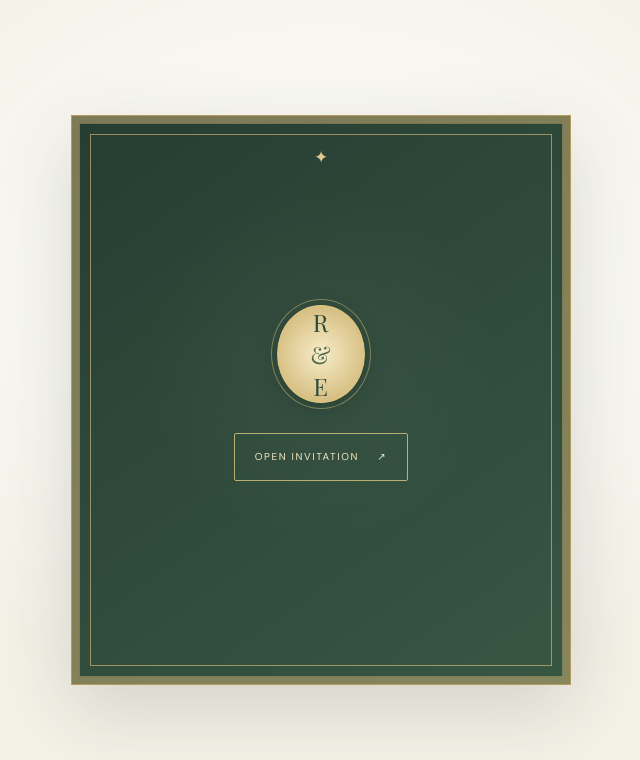
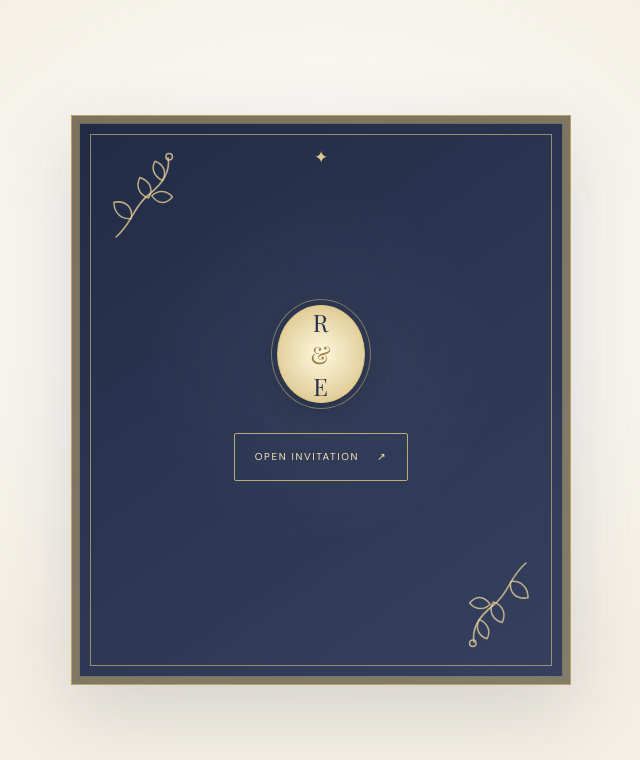
Before and after one commit to rishav-ghosh-98/Engagement-Card, a React (Vite) app: page / in a window 1280 px wide. Shown: the top 760 px of the page, without its empty margins (319-959 px from the left). Built offline with nearby package versions, Linux system fonts and the light colour scheme; a web font is replaced by a local one.

Commit message:
stylistic chnges again

```diff
--- a/src/App.jsx
+++ b/src/App.jsx
@@ -3,6 +3,19 @@ import { AnimatePresence, motion, useReducedMotion } from 'framer-motion';
 import './styles/engagement.css';
 import { weddingData } from './data/weddingData';
 import MusicToggle from './components/MusicToggle';
+
+function FloralMotif({ className }) {
+  return (
+    <svg className={className} viewBox="0 0 96 96" fill="none" aria-hidden="true">
+      <path d="M13 84C29 70 28 57 43 45C56 35 63 23 61 11" stroke="currentColor" strokeWidth="1.5" strokeLinecap="round" />
+      <path d="M27 67C17 68 11 61 11 52C21 50 29 56 27 67Z" stroke="currentColor" strokeWidth="1.4" strokeLinejoin="round" />
+      <path d="M43 48C34 45 31 37 35 29C44 32 48 40 43 48Z" stroke="currentColor" strokeWidth="1.4" strokeLinejoin="round" />
+      <path d="M56 32C48 28 45 21 49 14C57 17 60 24 56 32Z" stroke="currentColor" strokeWidth="1.4" strokeLinejoin="round" />
+      <path d="M46 46C52 40 60 41 65 47C59 54 52 54 46 46Z" stroke="currentColor" strokeWidth="1.4" strokeLinejoin="round" />
+      <circle cx="62" cy="10" r="3" stroke="currentColor" strokeWidth="1.4" />
+    </svg>
+  );
+}
 
 function InvitationCover({ onOpen, isOpening, prefersReducedMotion }) {
   return (
@@ -22,6 +35,8 @@ function InvitationCover({ onOpen, isOpening, prefersReducedMotion }) {
           animate={isOpening ? (prefersReducedMotion ? { opacity: 0 } : { rotateX: -168 }) : { rotateX: 0, opacity: 1 }}
           transition={{ duration: prefersReducedMotion ? 0.2 : 1.15, ease: [0.22, 0.75, 0.25, 1] }}
         >
+          <FloralMotif className="cover__motif cover__motif--top" />
+          <FloralMotif className="cover__motif cover__motif--bottom" />
           <div className="cover__seal" aria-hidden="true">R <i>&</i> E</div>
           <button className="button button--pink" onClick={onOpen} disabled={isOpening}>
             {isOpening ? 'Opening…' : 'Open invitation'} <span>↗</span>
@@ -38,23 +53,27 @@ function Invitation() {
     <motion.div className="site" initial={{ opacity: 0, y: 18 }} animate={{ opacity: 1, y: 0 }} transition={{ duration: 0.8 }}>
       <header className="topbar"><a href="#top" className="wordmark">R <span>&</span> E</a><a href="#details" className="topbar__link"><span>↘</span></a></header>
       <section className="hero" id="top">
+        <FloralMotif className="hero__motif hero__motif--top" />
+        <FloralMotif className="hero__motif hero__motif--bottom" />
         <div className="hero__copy">
           <p className="hero__pretitle">Together with our families,</p>
           <motion.h1 className="hero__couple-names" initial={{ opacity: 0, y: 18 }} animate={{ opacity: 1, y: 0 }} transition={{ duration: .8, delay: .2 }}>
-            <span>Rishav</span> <em>&amp;</em> <span>Eshani</span>
+            <span>Rishav</span>
+            <em>&amp;</em>
+            <span>Eshani</span>
           </motion.h1>
           <p className="hero__description">invite you to celebrate the beginning of a beautiful new chapter</p>
-          <div className="hero__date"><span>13</span><div><b>DECEMBER</b><small>SUNDAY · 10:00 AM</small></div><span className="hero__year">2026</span></div>
         </div>
       </section>
       <motion.section className="details section-pad" id="details" initial={{ opacity: 0, y: 30 }} whileInView={{ opacity: 1, y: 0 }} viewport={{ once: true, amount: .15 }} transition={{ duration: .8 }}>
-        <div className="section-heading"><span className="eyebrow">SAVE THE DATE</span><h2>The celebration</h2><p>One special morning. A lifetime of memories.</p></div>
+        <div className="section-heading"><span className="eyebrow">SAVE THE DATE</span><h2>The celebration</h2><p>One special morning. A lifetime of memories.</p><FloralMotif className="section-heading__motif" /></div>
         <div className="details-grid">
           <motion.article className="detail-card" initial={{ opacity: 0, y: 24 }} whileInView={{ opacity: 1, y: 0 }} viewport={{ once: true }} transition={{ duration: .7, delay: .12 }}><span className="detail-label">WHEN</span><h3>Sunday<br/>13 December 2026</h3><p>At 10:00 in the morning</p></motion.article>
           <motion.article className="detail-card" initial={{ opacity: 0, y: 24 }} whileInView={{ opacity: 1, y: 0 }} viewport={{ once: true }} transition={{ duration: .7, delay: .25 }}><span className="detail-label">WHERE</span><h3>{venue.name}</h3><p>{venue.address}</p><a className="text-link" href={venue.mapUrl} target="_blank" rel="noreferrer">GET DIRECTIONS ↗</a></motion.article>
         </div>
       </motion.section>
       <motion.section className="closing section-pad" initial={{ opacity: 0, y: 25 }} whileInView={{ opacity: 1, y: 0 }} viewport={{ once: true }} transition={{ duration: .8 }}>
+        <FloralMotif className="closing__motif" />
         <span className="eyebrow">YOUR PRESENCE IS OUR PRESENT</span>
         <h2>We can't wait<br/><i>to see you.</i></h2>
         <p>With love and warm wishes,</p>
--- a/src/components/MusicToggle.css
+++ b/src/components/MusicToggle.css
@@ -16,7 +16,7 @@
   border-radius: 999px;
   background: rgba(250, 249, 245, 0.96);
   color: var(--rose-deep);
-  box-shadow: 0 8px 24px rgba(48, 59, 51, 0.1);
+  box-shadow: 0 8px 24px rgba(40, 45, 69, 0.1);
   font: inherit;
   font-size: 0.78rem;
   font-weight: 650;
@@ -29,7 +29,7 @@
 .music-toggle__button:hover {
   transform: translateY(-2px);
   background: #fff;
-  box-shadow: 0 11px 28px rgba(48, 59, 51, 0.14);
+  box-shadow: 0 11px 28px rgba(40, 45, 69, 0.14);
 }
 
 .music-toggle__button:focus-visible {
--- a/src/styles/engagement.css
+++ b/src/styles/engagement.css
@@ -404,16 +404,16 @@ img, svg, video { max-width: 100%; }
 }
 
 :root {
-  --ink: #263a31;
-  --muted: #77847a;
-  --paper: #faf8f1;
-  --line: #e2ddcc;
-  --sage: #b6c0ad;
-  --rose: #c5aa6b;
-  --rose-deep: #304b3b;
-  --rose-soft: #e9eee7;
-  --rose-pale: #f5f3eb;
-  --rose-gold: #c8ad70;
+  --ink: #282d45;
+  --muted: #716d73;
+  --paper: #fbf8f0;
+  --line: #e5dcc9;
+  --sage: #c6b998;
+  --rose: #b99b5b;
+  --rose-deep: #29324d;
+  --rose-soft: #f3eddf;
+  --rose-pale: #faf6ea;
+  --rose-gold: #c8ab6e;
   --font-body: 'DM Sans', Arial, sans-serif;
   --font-display: 'Playfair Display', Georgia, serif;
   --serif: 'Playfair Display', Georgia, serif;
@@ -484,6 +484,9 @@ body, .site { background: var(--paper); color: var(--ink); }
 .hero__pretitle { margin: 12px 0 4px; color: var(--muted); }
 .hero h1.hero__couple-names {
   justify-content: center;
+  flex-direction: column;
+  align-items: center;
+  gap: 0;
   max-width: none;
   margin: 0;
   color: var(--ink);
@@ -491,6 +494,7 @@ body, .site { background: var(--paper); color: var(--ink); }
   line-height: 1.04;
   letter-spacing: -.035em;
 }
+.hero__couple-names > span { display: block; }
 .hero__couple-names em { color: var(--rose); }
 .hero__description {
   max-width: 470px;
@@ -759,23 +763,23 @@ body, .site { background: var(--paper); color: var(--ink); }
 
 .cover {
   background:
-    radial-gradient(ellipse at 50% 36%, rgba(255,255,255,.92), transparent 58%),
-    #f4f1e7;
+    radial-gradient(ellipse at 50% 36%, rgba(255,255,255,.9), transparent 58%),
+    #f3efe5;
 }
 .cover__frame {
-  border-color: rgba(200,173,112,.82);
-  background: #fbf9f2;
-  box-shadow: 0 24px 70px rgba(38,58,49,.16);
+  border-color: rgba(190,160,99,.82);
+  background: #fbf8f0;
+  box-shadow: 0 24px 70px rgba(37,42,64,.15);
 }
 .cover__flap {
-  background: linear-gradient(145deg, #253c31 0%, #365541 58%, #263e33 100%);
-  filter: drop-shadow(0 8px 10px rgba(20,35,27,.2));
+  background: linear-gradient(145deg, #202840 0%, #35415f 58%, #252e49 100%);
+  filter: drop-shadow(0 8px 10px rgba(20,24,40,.22));
 }
 .cover__front {
-  border-color: #b99a5c;
+  border-color: #bda263;
   background:
     radial-gradient(circle at 50% 44%, rgba(255,255,255,.04), transparent 45%),
-    linear-gradient(145deg, #263d32, #385743);
+    linear-gradient(145deg, #222b45, #35415f);
   box-shadow: inset 0 0 0 7px rgba(229,207,151,.08), inset 0 0 0 8px rgba(200,173,112,.48);
 }
 .cover__front::before {
@@ -787,48 +791,101 @@ body, .site { background: var(--paper); color: var(--ink); }
   color: #dec98f;
   font-size: 17px;
 }
+.cover__motif {
+  position: absolute;
+  z-index: 1;
+  width: clamp(72px, 12vw, 104px);
+  color: rgba(226,205,151,.8);
+  pointer-events: none;
+}
+.cover__motif--top { top: 30px; left: 30px; }
+.cover__motif--bottom { right: 30px; bottom: 30px; transform: rotate(180deg); }
 .cover__seal {
+  z-index: 2;
   width: 88px;
   margin-bottom: 30px;
   border-color: #e0c981;
   outline-color: rgba(224,201,129,.45);
-  color: #304b3b;
-  background: radial-gradient(circle, #f8edc8, #c9ad68);
-  box-shadow: 0 8px 24px rgba(14,29,21,.24);
+  color: #29324d;
+  background: radial-gradient(circle, #fff8df, #d6bd7f);
+  box-shadow: 0 8px 24px rgba(14,18,35,.24);
 }
-.cover__seal i { color: #526b50; }
+.cover__seal i { color: #9c7d42; }
 .cover__front .button--pink {
+  z-index: 2;
   border-color: rgba(224,201,129,.78);
   background: transparent;
   color: #f5e9c2;
 }
 .cover__front .button--pink:hover {
   background: #d3bb7b;
-  color: #263d32;
+  color: #222b45;
 }
+.hero {
+  position: relative;
+  isolation: isolate;
+}
+.hero__copy {
+  position: relative;
+  z-index: 1;
+}
+.hero__motif {
+  position: absolute;
+  z-index: -1;
+  width: clamp(58px, 8vw, 92px);
+  color: rgba(168,140,86,.5);
+  pointer-events: none;
+}
+.hero__motif--top { top: 8%; left: 7%; }
+.hero__motif--bottom { right: 7%; bottom: 8%; transform: rotate(180deg); }
 .details {
-  background: linear-gradient(145deg, #304b3b, #263f32);
-  color: #f8f5eb;
+  background: linear-gradient(145deg, #f5f0e5, #eee8d9);
+  color: var(--ink);
 }
-.details .eyebrow, .details .detail-label { color: #ddc98e; }
-.details .section-heading h2 { color: #faf7ee; }
-.details .section-heading > p { color: #d4d7cc; }
-.details .detail-card + .detail-card { border-color: rgba(221,201,142,.3); }
-.details .detail-card h3 { color: #faf7ee; }
-.details .detail-card p { color: #d2d8cf; }
+.details .eyebrow, .details .detail-label { color: #987b43; }
+.details .section-heading h2 { color: var(--ink); }
+.details .section-heading > p { color: var(--muted); }
+.details .detail-card + .detail-card { border-color: rgba(152,123,67,.28); }
+.details .detail-card h3 { color: var(--ink); }
+.details .detail-card p { color: var(--muted); }
 .details .detail-card .text-link {
-  border-bottom-color: rgba(221,201,142,.72);
-  color: #e2cf98;
+  border-bottom-color: rgba(152,123,67,.58);
+  color: var(--rose-deep);
 }
-.closing { background: #263f32; }
+.section-heading__motif {
+  display: block;
+  width: 38px;
+  height: 38px;
+  margin: 8px auto -2px;
+  color: #a88c56;
+  transform: rotate(45deg);
+}
+.closing {
+  background: #29324d;
+  color: #fbf8f0;
+}
+.closing .eyebrow { color: #dcc88e; }
+.closing h2 { color: #fbf8f0; }
+.closing h2 i { color: #dcc88e; }
+.closing > p { color: rgba(251,248,240,.78); }
+.closing__motif {
+  display: block;
+  width: 42px;
+  height: 42px;
+  margin: 0 auto 10px;
+  color: #dcc88e;
+}
 .footer { background: var(--paper); }
 .music-toggle__button {
-  border-color: rgba(200,173,112,.58);
-  background: rgba(250,248,241,.96);
+  border-color: rgba(190,160,99,.58);
+  background: rgba(251,248,240,.96);
   color: var(--rose-deep);
 }
 .music-toggle__track { border-color: var(--line); }
 
 @media (max-width: 480px) {
   .cover__seal { width: 76px; }
+  .cover__motif { width: 74px; }
+  .cover__motif--top { top: 26px; left: 26px; }
+  .cover__motif--bottom { right: 26px; bottom: 26px; }
 }
```
